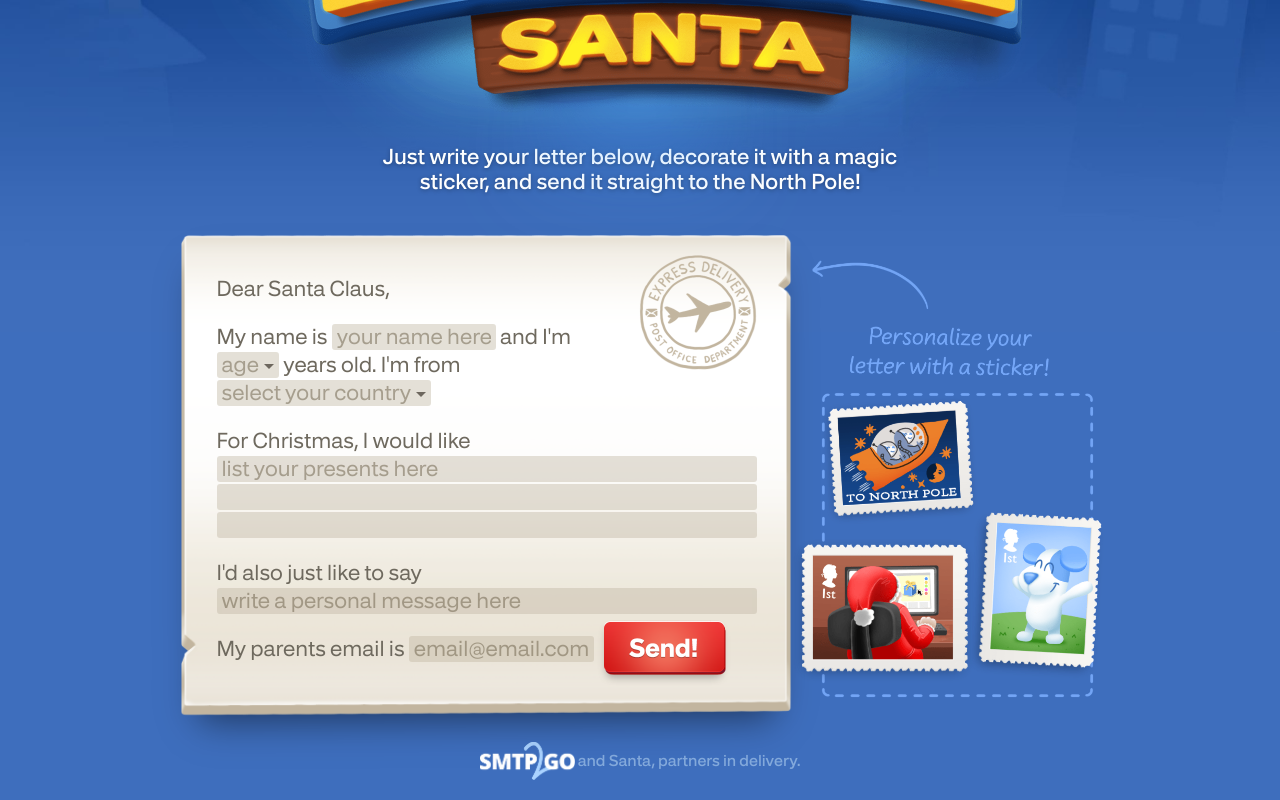
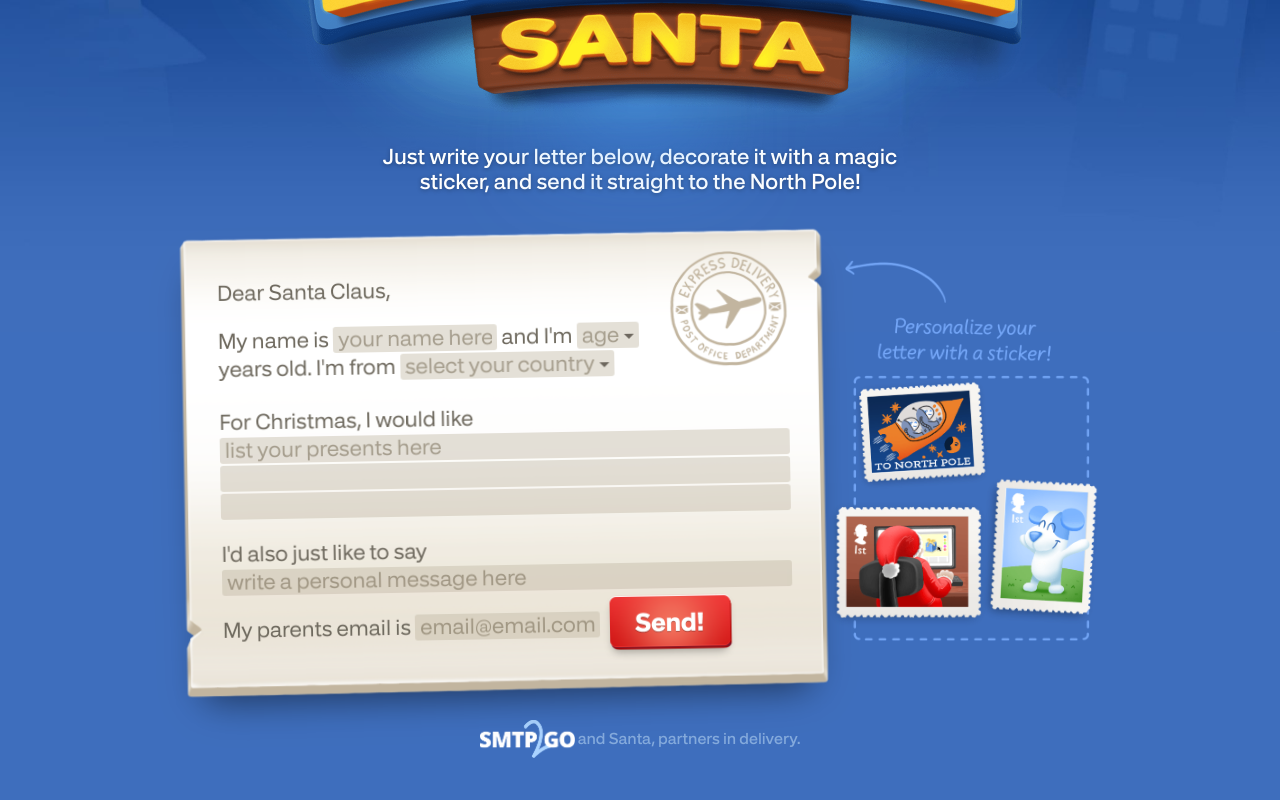
Before and after one commit to fairheadcreative/s2g-santa, a Vue app: page / in a window 1280 px wide. Shown: the part 348-1148 px from the top of the page. After the commit the page ends 1126 px from the top, so only its background shows below. Built offline with nearby package versions, Linux system fonts and the light colour scheme.

Commit message:
Update main page

```diff
--- a/src/App.vue
+++ b/src/App.vue
@@ -19,6 +19,7 @@
         :age-options="$options.AGE_OPTIONS"
         :country-options="$options.COUNTRY_OPTIONS"
         :sticker="sticker"
+        :class="$style.letter"
       />
       <StickerSelector
         v-model="sticker"
@@ -350,6 +351,7 @@ body {
 /* stylelint-enable */
 
 .container {
+  width: 100%;
   max-width: 1300px;
   margin: 0 auto;
 }
@@ -363,6 +365,14 @@ body {
 .content {
   display: flex;
   align-items: flex-start;
+  max-width: 1000px;
+  padding: 0 50px;
+  margin: 0 auto;
+}
+
+.letter {
+  width: 70%;
+  transform: rotate(-1deg);
 }
 
 .stickerSelector {
--- a/src/components/Letter.vue
+++ b/src/components/Letter.vue
@@ -197,7 +197,6 @@ export default {
 <style lang="scss" module>
 .letter {
   position: relative;
-  width: 600px;
 }
 
 .background {
--- a/src/components/MainHeader.vue
+++ b/src/components/MainHeader.vue
@@ -31,6 +31,7 @@ export default {
 <style lang="scss" module>
 .header {
   margin-top: 20px;
+  text-align: center;
 }
 
 .heading {
```
